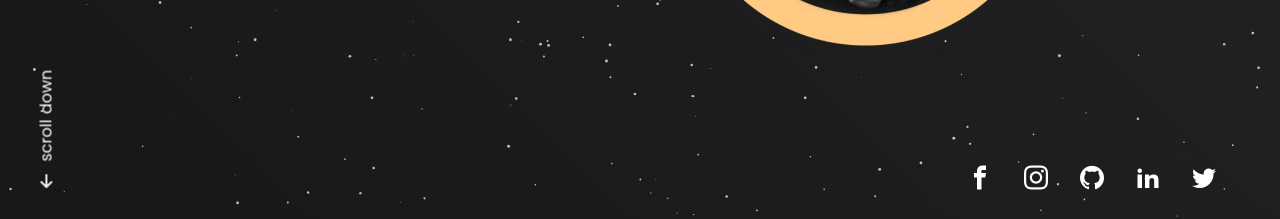
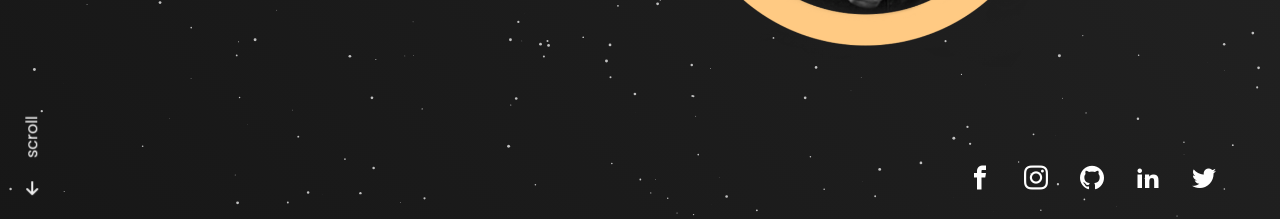
Before and after one commit to aedit/v2, a Nuxt app: page / in a window 1280 px wide. Shown: the part 571-790 px from the top of the page. Built offline with nearby package versions, Linux system fonts and the light colour scheme.

Commit message:
enhanc: ScrollText for all pages

```diff
--- a/layouts/default.vue
+++ b/layouts/default.vue
@@ -2,9 +2,11 @@
   <div class="def-layout">
     <NavBar />
     <Nuxt />
-    <span v-if="showScrollText" class="scroll-down">
-      <i class="icon-arrow-left mr-2"></i> scroll down</span
-    >
+    <span class="scroll-down">
+      <i v-if="scrollText.down" class="icon-arrow-left mr-2"></i>
+      <span class="px-2">scroll</span>
+      <i v-if="scrollText.up" class="icon-arrow-right ml-2"></i>
+    </span>
     <footer>
       <SocialIcons />
     </footer>
@@ -32,8 +34,21 @@ export default {
     }
   },
   computed: {
-    showScrollText() {
-      return this.$route.path === '/' || this.$route.path === '/projects'
+    scrollText() {
+      const scrollText = {}
+      switch (this.$route.path) {
+        case '/':
+          scrollText.down = true
+          break
+        case '/projects':
+        case '/about':
+          scrollText.down = true
+          scrollText.up = true
+          break
+        case '/contact':
+          scrollText.up = true
+      }
+      return scrollText
     },
   },
   methods: {
@@ -56,7 +71,7 @@ export default {
     display: flex;
     align-items: center;
 
-    i {
+    .icon-arrow-left {
       position: absolute;
       animation: move-down 1.5s infinite;
       left: -1rem;
@@ -74,6 +89,25 @@ export default {
         opacity: 0;
       }
     }
+
+    .icon-arrow-right {
+      position: absolute;
+      animation: move-up 1.5s infinite;
+      right: -1rem;
+    }
+    @keyframes move-up {
+      0% {
+        transform: translate(0, 0);
+        opacity: 0;
+      }
+      50% {
+        opacity: 1;
+      }
+      100% {
+        transform: translate(20px, 0);
+        opacity: 0;
+      }
+    }
   }
 }
 </style>
```
